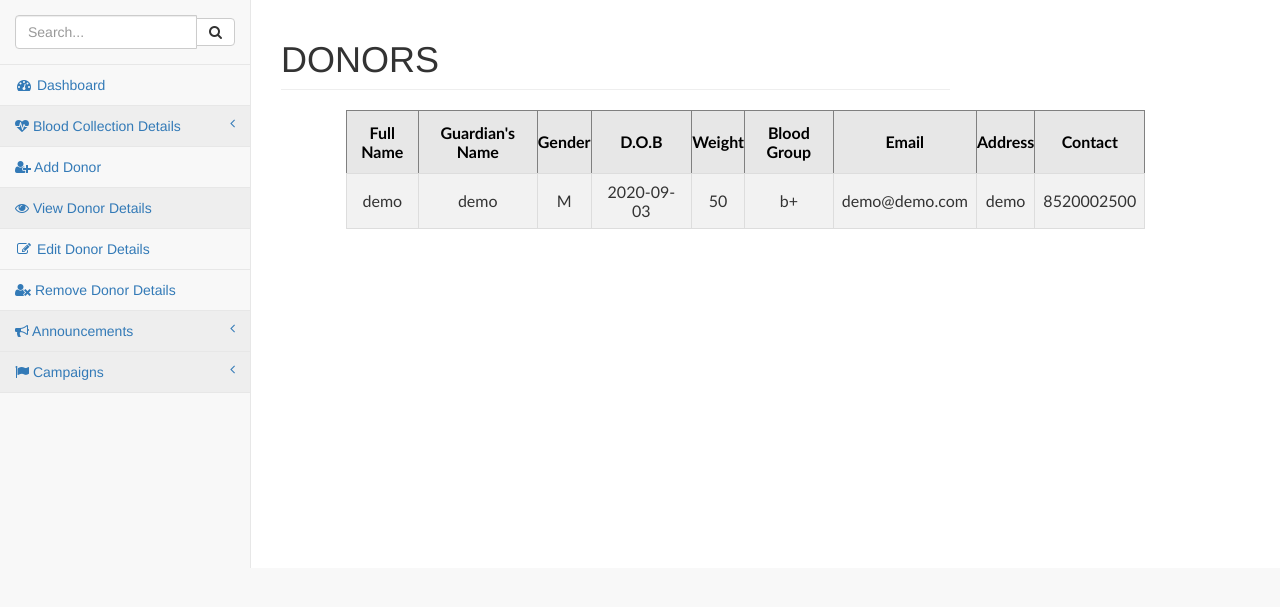
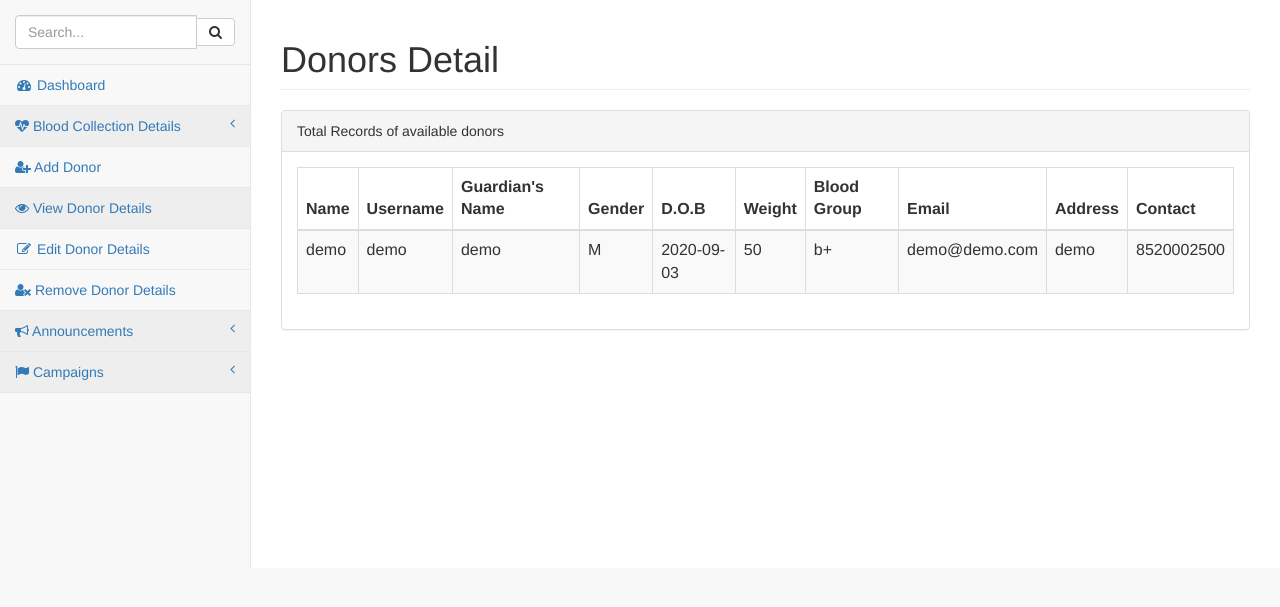
Before and after one commit to naseebbajracharya/bloodbanksystemphp, a PHP site: page /pages/viewdonor.php in a window 1280 px wide. Shown: the part 51-658 px from the top of the page. Run offline with PHP 8.4, Linux system fonts and the light colour scheme; data comes from the database, SQL or seed files in the repository.

Commit message:
changes in view donor section

```diff
--- a/pages/viewdonor.php
+++ b/pages/viewdonor.php
@@ -1,33 +1,6 @@
 <html>
 
 <head>
-<style>
-#donor {
-font-family: "Trebuchet MS", Arial, Helvetica, sans-serif;
-border-collapse: collapse;
-width: 80%;
-margin-top:100px;
-margin-left:80px;
-}
-
-#donor td, #customers th {
-border: 1px solid #ddd;
-padding: 8px;
-text-align:center;
-}
-
-#donor tr:nth-child(even){background-color: #f2f2f2;}
-
-#donor tr:hover {background-color: #ddd;}
-
-#donor th {
-padding-top: 12px;
-padding-bottom: 12px;
-text-align: center;
-background-color: #e7e7e7;
-color: black;
-}
-</style>
 
 <title>BDMS</title>
 
@@ -152,12 +125,24 @@ color: black;
             <!-- /.navbar-static-side -->
         </nav>
 
+<div id="page-wrapper">
+<div class="container-fluid">
+<div class="row">
+<div class=".col-lg-12">
+               <h1 class="page-header">Donors Detail</h1>
+                </div>
+  </div>
 
-<div id="page-wrapper">
 				<div class="row">
-<div class="col-lg-12">
-                    <h1 class="page-header">DONORS</h1>
+                        <div class=".col-lg-12">
+                            <div class="panel panel-default">
+                                <div class="panel-heading">
+                                    Total Records of available donors
                                 </div>
+
+								 <div class="panel-body">
+                                    <div class="table-responsive">
+									<table class="table table-striped table-bordered table-hover" id="dataTables-example">
 
 									<?php
 
@@ -167,9 +152,11 @@ $qry="select * from donor";
 						$result=mysqli_query($conn,$qry);
 
 
-echo"<table border='1' id='donor'>
+						echo"
+						<thead>
 						<tr>
-    <th>Full Name</th>
+							<th>Name</th>
+							<th>Username</th>
 							<th>Guardian's Name</th>
 							<th>Gender</th>
 							<th>D.O.B</th>
@@ -178,11 +165,14 @@ echo"<table border='1' id='donor'>
 							<th>Email</th>
 							<th>Address</th>
 							<th>Contact</th>
-</tr>";
+						</tr>
+						</thead>";
 
 						while($row=mysqli_fetch_array($result)){
-  echo"<tr>
+						  echo"<tbody>
+						  <tr>
 						  <td>".$row['name']."</td>
+						  <td>".$row['username']."</td>
 						  <td>".$row['guardiansname']."</td>
 						  <td>".$row['gender']."</td>
 						  <td>".$row['dob']."</td>
@@ -192,12 +182,21 @@ while($row=mysqli_fetch_array($result)){
 						  <td>".$row['address']."</td>
 						  <td>".$row['contact']."</td>
 
-</tr>";
+						</tr>
+						</tbody>";
 						}
 
 						?>
+						</table>
+
 				</div>
 				</div>
+		</div>
+		</div>
+		</div>
+		</div>
+		</div>
+
 </div>
 
   <!-- jQuery -->
```
Lines whose indentation alone changed are shown as unchanged.
